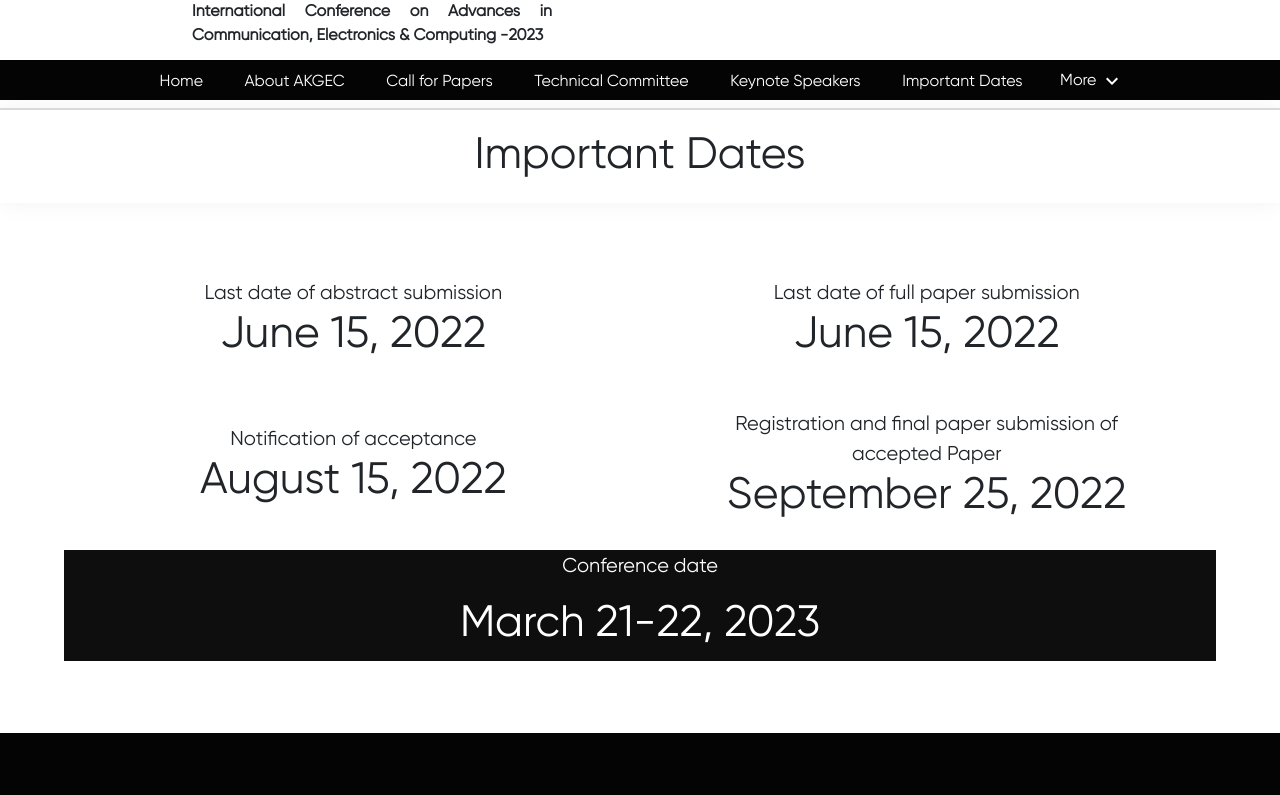
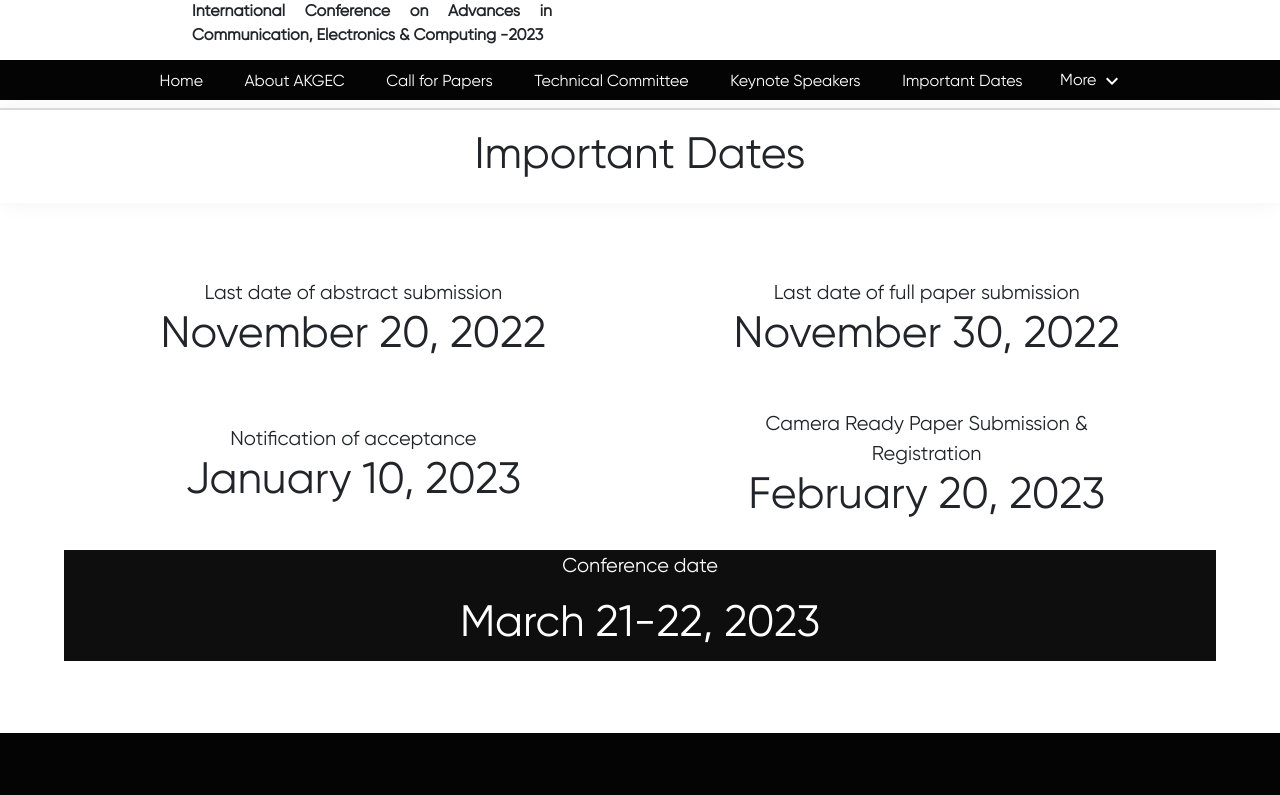
Before and after one commit to saksham-tiwari/ece, a React (Create React App) app: page /important-dates in a window 1280 px wide. Shown: the top 795 px of the page. Built offline with nearby package versions, Linux system fonts and the light colour scheme.

Commit message:
your message

```diff
--- a/src/Homepage.jsx
+++ b/src/Homepage.jsx
@@ -13,6 +13,7 @@
 import e2 from "./assets/e2.png"
 import e3 from "./assets/e3.png"
 import e4 from "./assets/e4.png"
+import e5 from "./assets/e5.png"
 import ArrowForwardIcon from '@mui/icons-material/ArrowForward';
 import Navbar from './Navbar'
 import Footer from './Footer'
@@ -254,7 +255,7 @@
             </div>
             <div>
               <img src={e3} alt="Speaker3"/>
-              <h2>Dr. Mrinal Kanti Biswas</h2>
+              <h2>Dr. Mrinal Kanti Mandal</h2>
               <p>
                 Associate Professor, IIT Kharagpur
               </p>
@@ -266,6 +267,13 @@
                 Assistant Professor, NIT Goa
               </p>
             </div>
+            <div>
+              <img src={e5} alt="Speaker5"/>
+              <h2>Dr. Robert Brooke</h2>
+              <p>
+              Research scientist, RISE, Sweden
+              </p>
+            </div>
           </div>
         </div>
 
@@ -274,7 +282,7 @@
           <p style={{textAlign:"justify"}}>
             The authors are invited to submit the research papers of a minimum of 4 pages in format (A maximum of 6 pages including Figures, Tables, and References will be in the registration fee and additional pages will be charged separately). The papers will be peer-reviewed and only the accepted and registered papers will be considered for presentation during the conference and publication in the proceedings. <br/><br/>
 
-            The papers should be submitted in 1 column of Elsevier standard format in word .doc or .pdf format only. The authors are requested not to prefix their credentials, i.e. Dr., Prof., etc. in the author's name. All manuscripts should be prepared in the Elsevier conference template. The template can be downloaded from the below link. Authors are requested to use "US letter" as the Elsevier format.
+            The papers should be submitted in 1 column of Elsevier standard format in word .doc or .pdf format only. The authors are requested not to prefix their credentials, i.e. Dr., Prof., etc. in the author's name. All manuscripts should be prepared in the Elsevier conference template. The template can be downloaded from the below link. Authors are requested to use "US letter" as the Elsevier format. Link for paper submission is: https://forms.gle/fQTLqtVkEVKAK8XZ7
           </p>
         </div>
 
--- a/src/ImpDates.jsx
+++ b/src/ImpDates.jsx
@@ -17,19 +17,19 @@
       <div className='impDateFlex' style={{}}>
         <div>
         Last date of abstract submission
-        <h1>June 15, 2022</h1>
+        <h1>November 20, 2022</h1>
         </div>
         <div>
         Last date of full paper submission
-        <h1>June 15, 2022</h1>
+        <h1>November 30, 2022</h1>
         </div>
         <div>
         Notification of acceptance
-        <h1>August 15, 2022</h1>
+        <h1>January 10, 2023</h1>
         </div>
         <div>
-        Registration and final paper submission of accepted Paper
-        <h1>September 25, 2022</h1>
+        Camera Ready Paper Submission & Registration
+        <h1>February 20, 2023</h1>
         </div>
       </div>
       <div className='blackDates'>
```
Also changed, not shown: src/assets/e5.png (added).
